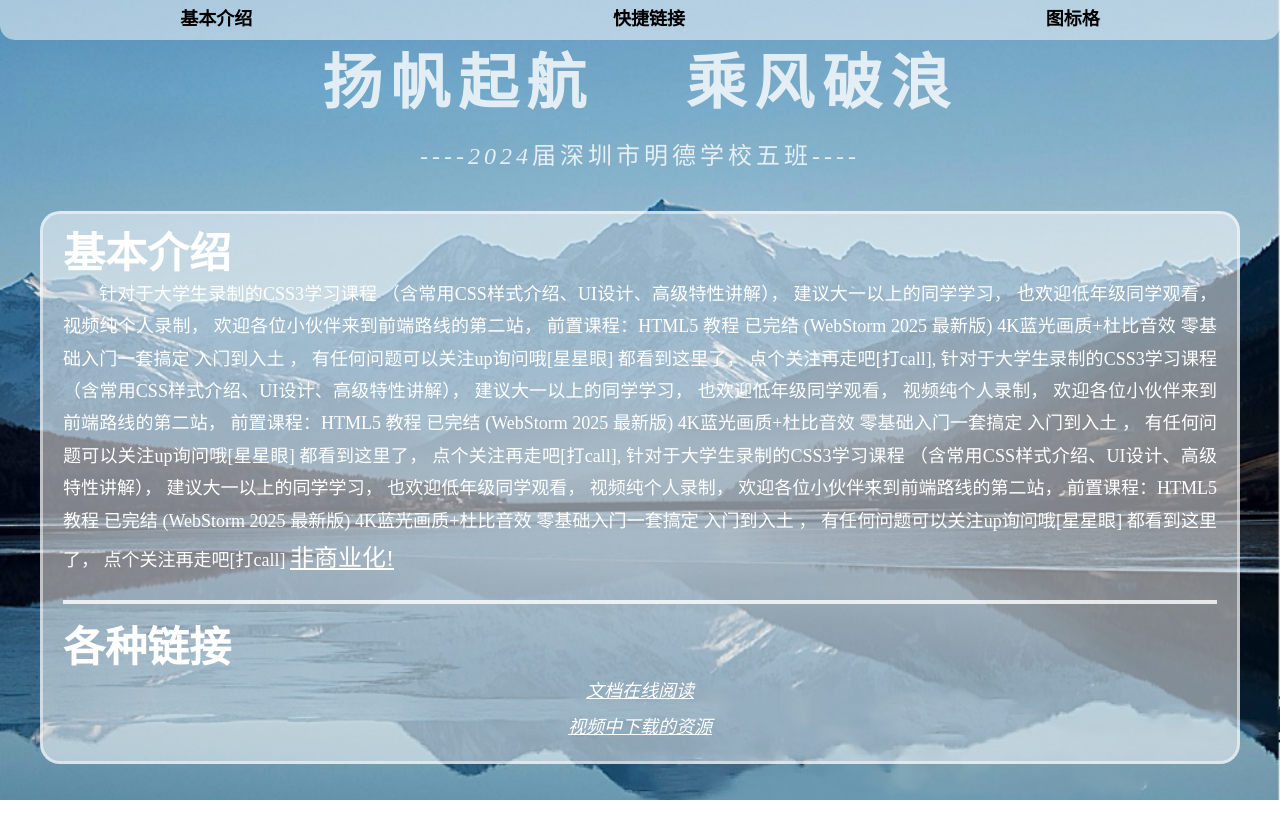
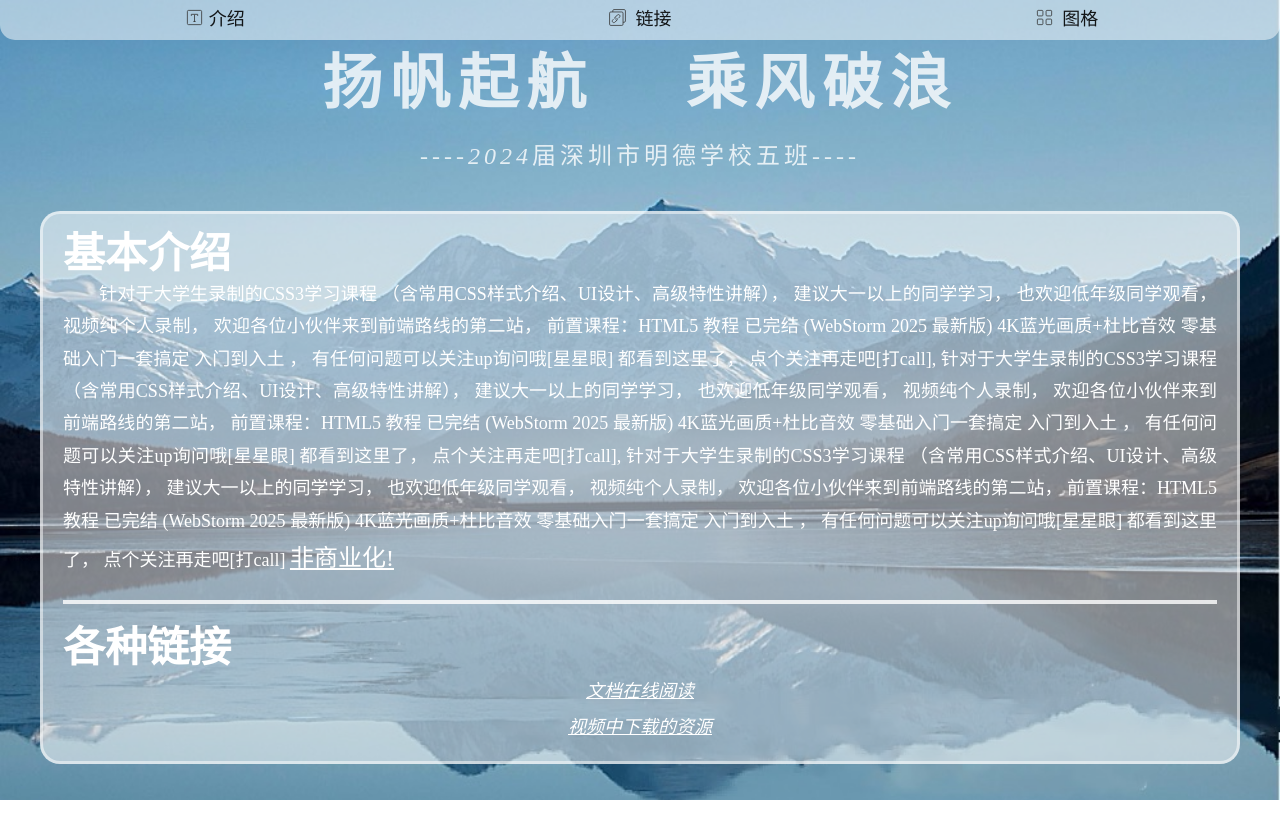
Before and after one commit to Xieded/ClassFiveWebForMingDeSchoolInShenzhen, a plain HTML site: page index.html in a window 1280 px wide. Shown: the top 820 px of the page. Drawn offline with nearby package versions, Linux system fonts and the light colour scheme.

Commit message:
研究了一下 icon 图标

```diff
--- a/css/style.css
+++ b/css/style.css
@@ -18,9 +18,9 @@ body {
     top: 0;
     left: 0;
 
-    display: grid;
-    grid-auto-flow: column;
-    grid-template-columns: repeat(auto-fill , minmax(0px , 1fr))
+    display: flex;
+    justify-content: space-around;
+    align-content: center;
 
     color: rgba(0,0,0,1);
 
@@ -90,25 +90,35 @@ body {
     padding: 16px 20px;
 }
 
-.gridBox {
+.chartList {
     display: grid;
+    grid-template-columns: repeat(auto-fill , minmax(200px , 1fr));
 
     gap: 25px;
     margin: 40px;
-
-    grid-template-columns: repeat(auto-fill , minmax(200px , 1fr));
 }
 /* 细分 */
-div.headBroad#headBo > a{
-	margin: auto;
+nav.headBroad#headBo div{
+	display: flex;
+    align-items: center;
 
-    font-weight: 700;
+}
+nav div a svg {
+    position: relative;
+    bottom: 3px;
+}
+nav div a {
+	display: flex;
+    align-items: center;
+    gap: 8px;
+
+    font-weight: 200px;
 
     font-family: 'Courier New', Courier, monospace;
 
     text-decoration: none;
 
-    color: rgba(0,0,0,1);
+    color: rgba(0,0,0,0.9);
 }
 div.backBroadOne#p1 {
     margin: 40px;
@@ -169,6 +179,6 @@ div.backBroadOne#p1 > a {
     margin: auto;
 }
 
-div.gridBox > div.backBroadOne.first {
+div.chartList > div.backBroadOne.first {
     grid-column: 1 / -1;
 }
--- a/index.html
+++ b/index.html
@@ -11,11 +11,27 @@
 
 <body>
     <div class="mainBackBo" ></div>
-    <div class="headBroad" id="headBo">
-        <a href="#t21">基本介绍</a>
-        <a href="#t22">快捷链接</a>
-        <a href="#gb1">图标格</a>
-    </div>
+    <nav class="headBroad" id="headBo">
+        <div>
+			<a href="#t21">
+                <svg width="19" height="19" style="left: 3px;" viewBox="0 0 48 48" fill="none" xmlns="http://www.w3.org/2000/svg"><rect x="6" y="6" width="36" height="36" rx="3" fill="none" stroke="#333" stroke-width="2" stroke-linejoin="round"/><path d="M16 19V16H32V19" stroke="#333" stroke-width="2" stroke-linecap="round" stroke-linejoin="round"/><path d="M22 34H26" stroke="#333" stroke-width="2" stroke-linecap="round" stroke-linejoin="round"/><path d="M24 18L24 34" stroke="#333" stroke-width="2" stroke-linecap="round" stroke-linejoin="round"/></svg>
+				介绍
+			</a>
+        </div>
+		<div>
+			<a href="#t22">
+				<svg width="19" height="19" viewBox="0 0 48 48" fill="none" xmlns="http://www.w3.org/2000/svg"><path d="M12 9.92704V7C12 5.34315 13.3431 4 15 4H41C42.6569 4 44 5.34315 44 7V33C44 34.6569 42.6569 36 41 36H38.0174" stroke="#333" stroke-width="2"/><rect x="4" y="10" width="34" height="34" rx="3" fill="none" stroke="#333" stroke-width="2" stroke-linejoin="round"/><path d="M18.4394 23.1101L23.7319 17.6006C25.1835 16.1489 27.5691 16.1809 29.0602 17.672C30.5513 19.1631 30.5833 21.5487 29.1316 23.0003L27.2215 25.0231" stroke="#333" stroke-width="2" stroke-linecap="round" stroke-linejoin="round"/><path d="M13.4661 28.7472C12.9558 29.2575 11.9006 30.2765 11.9006 30.2765C10.4489 31.7281 10.4095 34.3155 11.9006 35.8066C13.3917 37.2977 15.7772 37.3296 17.2289 35.878L22.3931 31.1896" stroke="#333" stroke-width="2" stroke-linecap="round" stroke-linejoin="round"/><path d="M18.6626 28.3284C17.97 27.6358 17.5922 26.7502 17.5317 25.8548C17.4619 24.8226 17.8138 23.7774 18.5912 23.0001" stroke="#333" stroke-width="2" stroke-linecap="round" stroke-linejoin="round"/><path d="M22.3213 25.8613C23.8124 27.3524 23.8444 29.738 22.3927 31.1896" stroke="#333" stroke-width="2" stroke-linecap="round" stroke-linejoin="round"/></svg>
+				链接
+			</a>
+        </div>
+		<div>
+			<a href="#cl1">
+				<svg width="19" height="19" viewBox="0 0 48 48" fill="none" xmlns="http://www.w3.org/2000/svg"><path d="M18 6H8C6.89543 6 6 6.89543 6 8V18C6 19.1046 6.89543 20 8 20H18C19.1046 20 20 19.1046 20 18V8C20 6.89543 19.1046 6 18 6Z" fill="none" stroke="#333" stroke-width="2" stroke-linejoin="round"/><path d="M18 28H8C6.89543 28 6 28.8954 6 30V40C6 41.1046 6.89543 42 8 42H18C19.1046 42 20 41.1046 20 40V30C20 28.8954 19.1046 28 18 28Z" fill="none" stroke="#333" stroke-width="2" stroke-linejoin="round"/><path d="M40 6H30C28.8954 6 28 6.89543 28 8V18C28 19.1046 28.8954 20 30 20H40C41.1046 20 42 19.1046 42 18V8C42 6.89543 41.1046 6 40 6Z" fill="none" stroke="#333" stroke-width="2" stroke-linejoin="round"/><path d="M40 28H30C28.8954 28 28 28.8954 28 30V40C28 41.1046 28.8954 42 30 42H40C41.1046 42 42 41.1046 42 40V30C42 28.8954 41.1046 28 40 28Z" fill="none" stroke="#333" stroke-width="2" stroke-linejoin="round"/></svg>
+				图格
+			</a>
+        </div>
+
+    </nav>
 
     <div class="title" id="a">扬帆起航    乘风破浪</div>
     <div class="title" id="b">----2024届深圳市明德学校五班----</div>
@@ -61,7 +77,7 @@
         <a href="https://www.itbaima.cn/resource">视频中下载的资源</a>
     </div>
 
-    <div class="gridBox" id="gb1">
+    <div class="chartList" id="cl1">
 		<div class="backBroadOne first">
             <div class="title2">胡佳壕</div>
             <div class="context">
```
